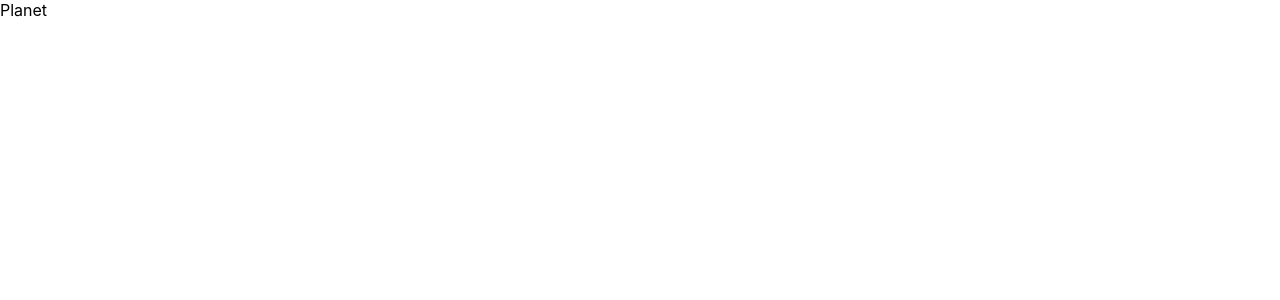
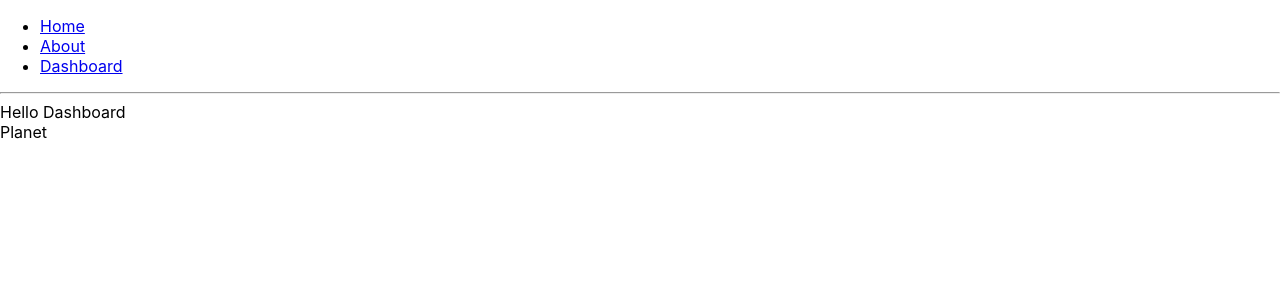
Before and after one commit to TerFrade/planet-facts, a React (Create React App) app: page /dashboard in a window 1280 px wide. Shown: the top 300 px of the page. Built offline with nearby package versions, Linux system fonts and the light colour scheme.

Commit message:
testing out basic react router dom mechanics

```diff
--- a/package.json
+++ b/package.json
@@ -6,14 +6,17 @@
     "@types/node": "^16.7.13",
     "@types/react": "^18.0.0",
     "@types/react-dom": "^18.0.0",
+    "@types/react-router-dom": "^5.3.3",
     "react": "^18.2.0",
     "react-dom": "^18.2.0",
+    "react-router-dom": "^6.3.0",
     "react-scripts": "5.0.1",
     "styled-components": "^5.3.5"
   },
   "scripts": {
     "start": "react-scripts start",
     "build": "react-scripts build",
+    "serve": "npx serve -s build",
     "test": "react-scripts test",
     "eject": "react-scripts eject"
   },
--- /dev/null
+++ b/src/components/Navbar.tsx
@@ -0,0 +1,35 @@
+import React from "react"
+
+import { Routes, Route, Link } from "react-router-dom"
+
+const Navbar = () => {
+  // eslint-disable-next-line no-console
+  console.log("hello from nav")
+  return (
+    <div>
+      <ul>
+        <li>
+          <Link to="/">Home</Link>
+        </li>
+        <li>
+          <Link to="/about">About</Link>
+        </li>
+        <li>
+          <Link to="/dashboard">Dashboard</Link>
+        </li>
+      </ul>
+
+      <hr />
+
+      <Routes>
+        <Route path="/" element={<div>Hello Home</div>} />
+
+        <Route path="/about" element={<div>Hello About</div>} />
+
+        <Route path="/dashboard" element={<div>Hello Dashboard</div>} />
+      </Routes>
+    </div>
+  )
+}
+
+export default Navbar
--- a/src/index.tsx
+++ b/src/index.tsx
@@ -1,13 +1,16 @@
 import React from "react"
 import ReactDOM from "react-dom/client"
+import { BrowserRouter as Router } from "react-router-dom"
 
+import App from "./pages"
 import "./index.css"
-import Planet from "./pages/Planet"
 
 const root = ReactDOM.createRoot(document.getElementById("root") as HTMLElement)
 
 root.render(
   <React.StrictMode>
-    <Planet />
+    <Router>
+      <App />
+    </Router>
   </React.StrictMode>
 )
--- a/src/pages/Planet.tsx
+++ b/src/pages/Planet.tsx
@@ -1,6 +1,8 @@
 import React from "react"
 
 const Planet = () => {
+  // eslint-disable-next-line no-console
+  console.log("hello from Planet")
   return <div>Planet</div>
 }
 
--- /dev/null
+++ b/src/pages/index.tsx
@@ -0,0 +1,17 @@
+import React from "react"
+
+import Navbar from "../components/Navbar"
+import Planet from "./Planet"
+
+const App = () => {
+  // eslint-disable-next-line no-console
+  console.log("hello from App")
+  return (
+    <>
+      <Navbar />
+      <Planet />
+    </>
+  )
+}
+
+export default App
```
Also changed, not shown: 2 other files (tests, documents, lock files or other folders).
